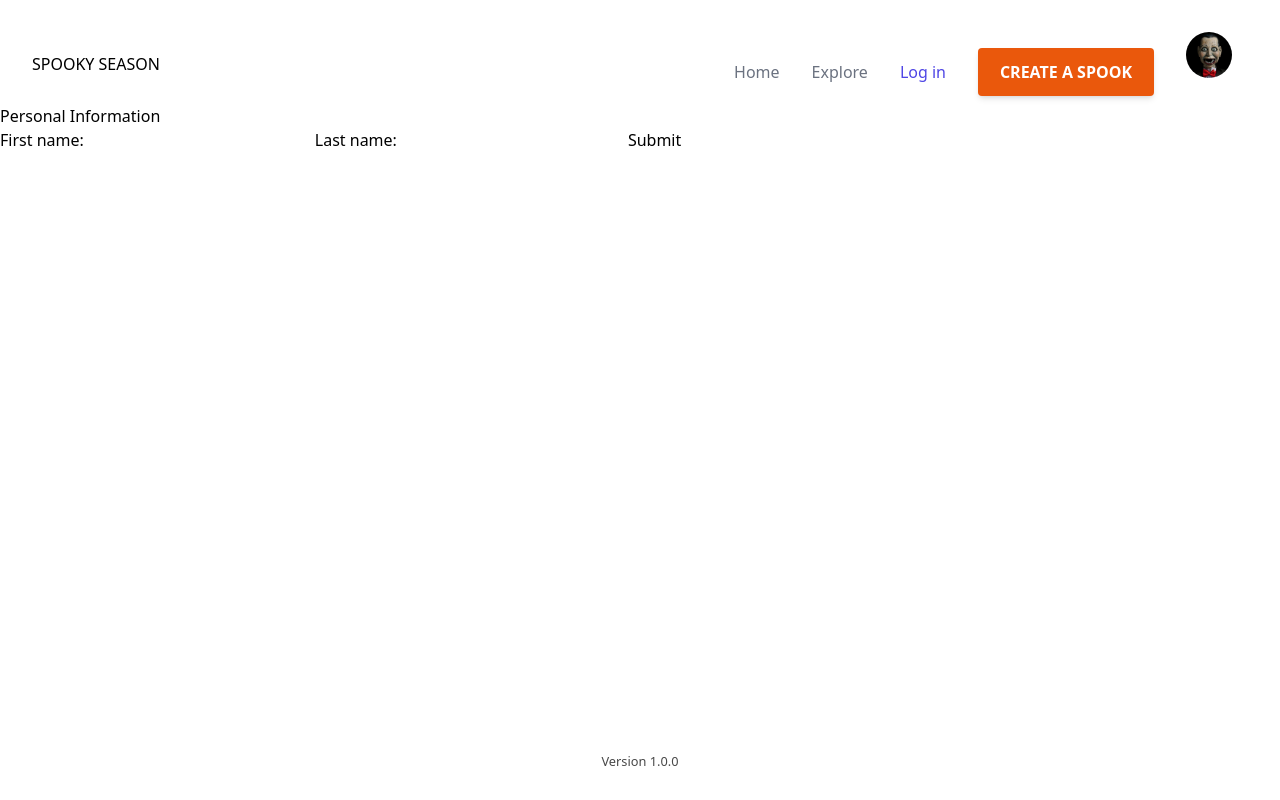
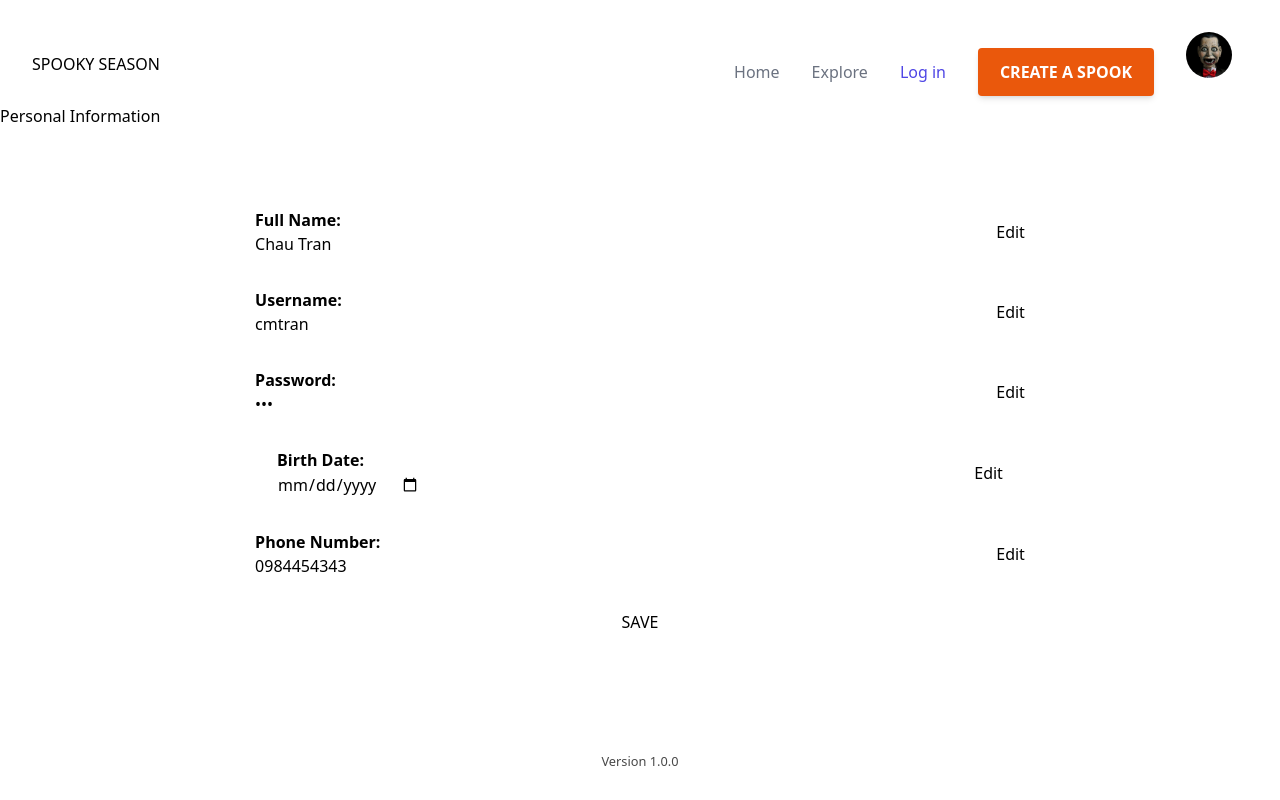
Before and after one commit to chingu-voyages/v41-bears-team-31, a Next.js app: page /profile/PersonalProfile in a window 1280 px wide. Built offline with nearby package versions, Linux system fonts and the light colour scheme.

Commit message:
added more UI for profile page

```diff
--- a/components/Profile/ProfileTile.tsx
+++ b/components/Profile/ProfileTile.tsx
@@ -5,7 +5,7 @@ import { useRouter } from 'next/router';
 const ProfileTile = ({ title }) => {
   const router = useRouter();
   function handleClick() {
-    router.push('/profile/PersonalProfile');
+    router.push(`profile/${title}`);
   }
   return (
     <button
--- /dev/null
+++ b/pages/profile/Created.tsx
@@ -0,0 +1,15 @@
+import type { NextPage } from 'next';
+import React, { useEffect, useRef, useState } from 'react';
+import { PageLayout } from '../../components';
+
+const Created: NextPage = () => {
+  const [createdPosts, setCreatedPosts] = useState(null);
+
+  return (
+    <PageLayout>
+      <h1>Created Posts</h1>
+    </PageLayout>
+  );
+};
+
+export default Created;
--- /dev/null
+++ b/pages/profile/Favorited.tsx
@@ -0,0 +1,15 @@
+import type { NextPage } from 'next';
+import React, { useEffect, useRef, useState } from 'react';
+import { PageLayout } from '../../components';
+
+const Favorited: NextPage = () => {
+  const [savedPosts, setSavedPosts] = useState(null);
+
+  return (
+    <PageLayout>
+      <h1>Favorited Posts</h1>
+    </PageLayout>
+  );
+};
+
+export default Favorited;
--- a/pages/profile/PersonalProfile.tsx
+++ b/pages/profile/PersonalProfile.tsx
@@ -1,17 +1,127 @@
 import type { NextPage } from 'next';
+import React, { useEffect, useRef, useState } from 'react';
 import { PageLayout } from '../../components';
 
 const PersonalProfile: NextPage = () => {
+  const [fullName, setFullName] = useState('Chau Tran');
+  const [userName, setUserName] = useState('cmtran');
+  const [password, setPassword] = useState('123');
+  const [birthday, setBirthday] = useState('7/3/1995');
+  const [phoneNum, setPhoneNum] = useState('0984454343');
+
   return (
     <PageLayout>
-      <h1>Personal Information</h1>
-      <form action="/send-data-here" method="post">
-        <label>First name:</label>
-        <input type="text" id="first" name="first" />
-        <label>Last name:</label>
-        <input type="text" id="last" name="last" />
-        <button type="submit">Submit</button>
-      </form>
+      <div className="container mx-auto">
+        <h1>Personal Information</h1>
+        <form
+          action="/send-data-here"
+          method="post"
+          className="mt-20 max-w-7xl"
+        >
+          <fieldset>
+            <div className="flex flex-col">
+              <label
+                htmlFor="fullname"
+                className=" mb-8 flex flex-row justify-around"
+              >
+                <div>
+                  <div className="font-semibold">Full Name:</div>
+                  <input
+                    className="max-w-sm focus:outline-0"
+                    type="text"
+                    id="fullname"
+                    name="fullname"
+                    required
+                    value={fullName}
+                    onChange={(e) => setFullName(e.target.value)}
+                  />
+                </div>
+                <button>Edit</button>
+              </label>
+              <label
+                htmlFor="username"
+                className="mb-8 flex flex-row justify-around"
+              >
+                <div>
+                  <div className="font-semibold">Username:</div>
+                  <input
+                    className="max-w-sm  focus:outline-0"
+                    type="text"
+                    id="username"
+                    name="username"
+                    required
+                    value={userName}
+                    onChange={(e) => setUserName(e.target.value)}
+                  />
+                </div>
+                <button>Edit</button>
+              </label>
+
+              <label
+                htmlFor="password"
+                className="mb-8 flex flex-row  justify-around"
+              >
+                <div>
+                  <div className="font-semibold">Password:</div>
+                  <input
+                    className="max-w-sm focus:outline-0"
+                    type="password"
+                    id="password"
+                    name="password"
+                    required
+                    value={password}
+                    onChange={(e) => setPassword(e.target.value)}
+                  />
+                </div>
+
+                <button>Edit</button>
+              </label>
+
+              <label
+                htmlFor="birthday"
+                className="mb-8 flex flex-row justify-around "
+              >
+                <div>
+                  <div className="font-semibold">Birth Date:</div>
+                  <input
+                    className="max-w-sm  focus:outline-0"
+                    type="date"
+                    id="bday"
+                    name="bday"
+                    required
+                    value={birthday}
+                    onChange={(e) => setBirthday(e.target.value)}
+                  />
+                </div>
+                <button>Edit</button>
+              </label>
+
+              <label
+                htmlFor="phoneNum"
+                className="mb-8 flex flex-row justify-around "
+              >
+                <div>
+                  <div className="font-semibold">Phone Number:</div>
+                  <input
+                    className="max-w-sm  focus:outline-0"
+                    type="phoneNum"
+                    id="phoneNum"
+                    name="phoneNum"
+                    required
+                    value={phoneNum}
+                    onChange={(e) => setPhoneNum(e.target.value)}
+                  />
+                </div>
+                <button>Edit</button>
+              </label>
+
+              <button className="" type="submit">
+                SAVE
+              </button>
+            </div>
+          </fieldset>
+        </form>
+      </div>
     </PageLayout>
   );
 };
--- /dev/null
+++ b/pages/profile/Saved.tsx
@@ -0,0 +1,15 @@
+import type { NextPage } from 'next';
+import React, { useEffect, useRef, useState } from 'react';
+import { PageLayout } from '../../components';
+
+const Saved: NextPage = () => {
+  const [savedPosts, setSavedPosts] = useState(null);
+
+  return (
+    <PageLayout>
+      <h1>Saved Posts</h1>
+    </PageLayout>
+  );
+};
+
+export default Saved;
--- a/pages/profile/index.tsx
+++ b/pages/profile/index.tsx
@@ -1,6 +1,6 @@
 import type { NextPage } from 'next';
 import { PageLayout } from '../../components';
-// import ButtonPrimary from '../../components/Common/ButtonPrimary';
+import ButtonPrimary from '../../components/Common/ButtonPrimary';
 import ProfileTile from '../../components/Profile/ProfileTile';
 
 const Profile: NextPage = () => {
@@ -8,12 +8,15 @@ const Profile: NextPage = () => {
     <PageLayout>
       <div className="container mx-auto pt-20">
         <h1>Account</h1>
-        <div className="flex gap-x-2 pt-2">
-          <ProfileTile title="Profile" />
-          <ProfileTile title="Created" />
-          <ProfileTile title="Saved" />
-          <ProfileTile title="Favorited" />
-        </div>
+        <section className="mt-1.5">
+          <ButtonPrimary>{`Create a Spook`}</ButtonPrimary>
+          <div className="flex gap-x-2 pt-2">
+            <ProfileTile title="PersonalProfile" />
+            <ProfileTile title="Created" />
+            <ProfileTile title="Saved" />
+            <ProfileTile title="Favorited" />
+          </div>
+        </section>
       </div>
     </PageLayout>
   );
```
Also changed, not shown: components/Layout/Header/Header.tsx (+80 -29 lines).
